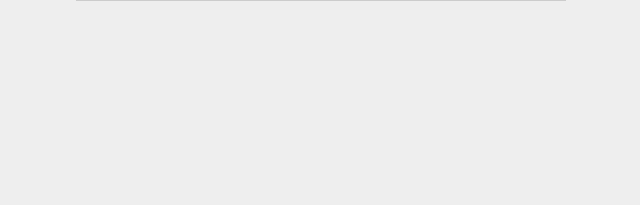
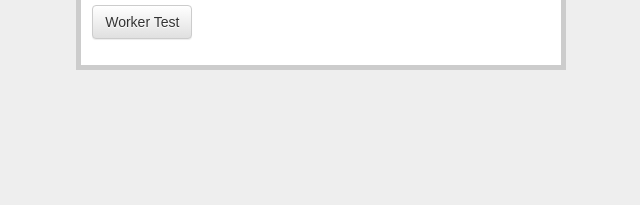
Before and after one commit to ipdae/flaskr, a Flask app: page / in a window 1280 px wide. Shown: the part 436-641 px from the top of the page, without its empty margins (319-959 px from the left). Run offline with Flask 2, Linux system fonts and the light colour scheme; the visitor is signed in with stand-in values (Sample User, id 1); some libraries are stand-ins or nearby versions.

Commit message:
make worker test button on click url_for('worker')

```diff
--- a/flaskr/templates/show_list.html
+++ b/flaskr/templates/show_list.html
@@ -36,4 +36,10 @@
   </tbody>
   {% endfor %}
 </table>
+<br>
+<form action="{{ url_for('worker') }}" method="get" class="worker_test" role="form">
+  <div class="form-group">
+	<button type="submit" class="btn btn-default">Worker Test</button>
+  </div>
+</form>
 {% endblock %}
```
